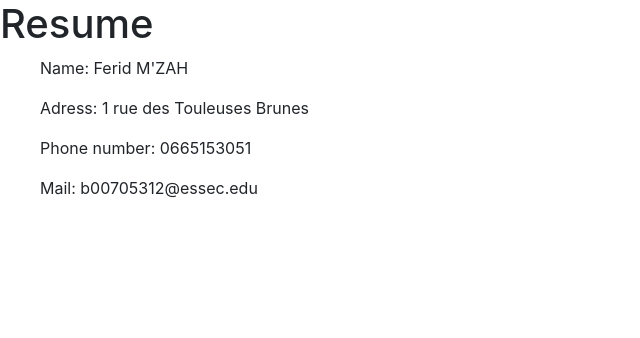
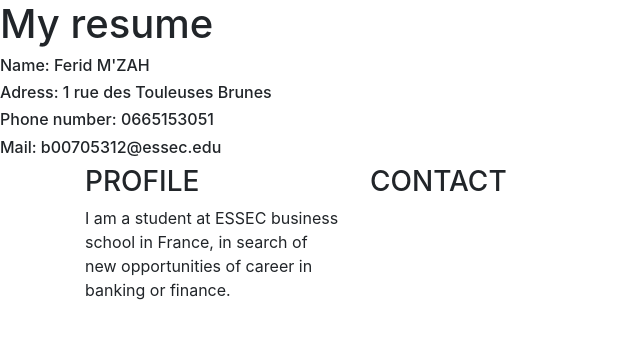
Before and after one commit to b00705312/b00705312.github.io, a plain HTML site: page index.html in a window 1280 px wide. Shown: the whole page, without its empty margins (0-640 px from the left). Drawn offline with nearby package versions, Linux system fonts and the light colour scheme.

Commit message:
Resume 2

```diff
--- a/index.html
+++ b/index.html
@@ -11,11 +11,23 @@
     <title>Resume</title>
   </head>
   <body>
-    <h1>Resume</h1>
-<ul>Name: Ferid M'ZAH</ul>
-<ul>Adress: 1 rue des Touleuses Brunes</ul>
-<ul>Phone number: 0665153051</ul>
-<ul>Mail: b00705312@essec.edu</ul>
+    <h1>My resume</h1>
+    <h6>Name: Ferid M'ZAH</h6>
+    <h6>Adress: 1 rue des Touleuses Brunes</h6>
+    <h6>Phone number: 0665153051</h6>
+    <h6>Mail: b00705312@essec.edu</h6>
+    <div class="container">
+      <div class="row">
+        <div class="col-sm-3">
+        <h3>PROFILE</h3>
+        <p> I am a student at ESSEC business school in France, in search of new opportunities of career in banking or finance.</p>
+      </div>
+        <div class="col-sm-6">
+          <h3> CONTACT</h3>
+        </div>
+      </div>
+    </div>
+
 
     <!-- Optional JavaScript -->
     <!-- jQuery first, then Popper.js, then Bootstrap JS -->
```
Also changed, not shown: style.css (added).
